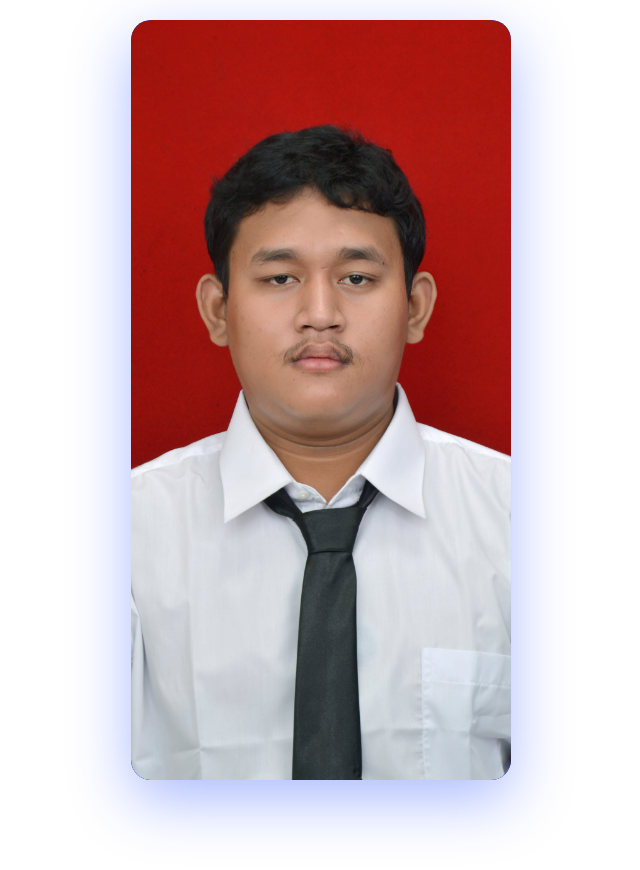
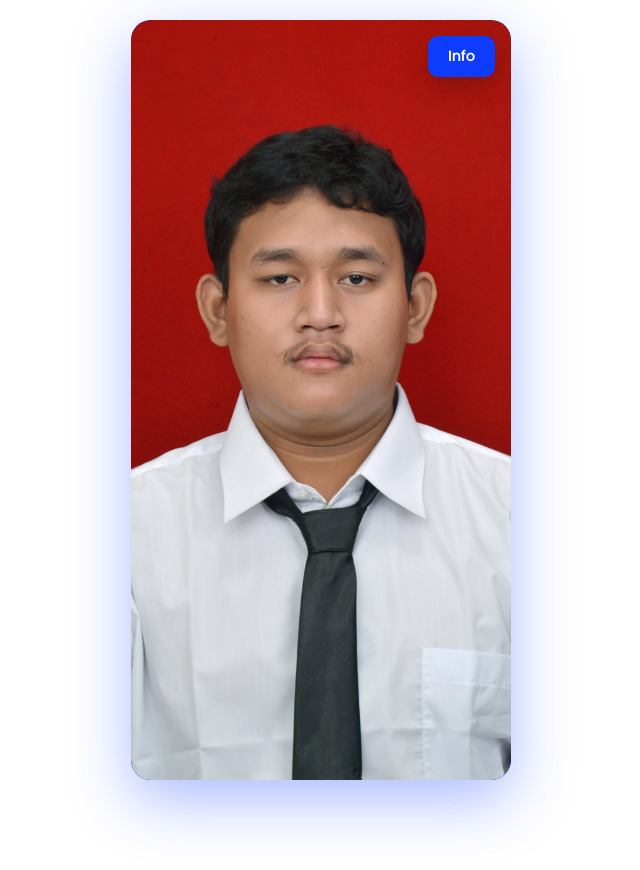
Before and after one commit to vinividivicilala/lolo, a Next.js app in the folder faq/: page /cv in a window 1280 px wide. Shown: the top 870 px of the page, without its empty margins (319-959 px from the left). Built offline with nearby package versions, Linux system fonts and the light colour scheme.

Commit message:
Update page.tsx

```diff
--- a/faq/app/cv/page.tsx
+++ b/faq/app/cv/page.tsx
@@ -9,13 +9,16 @@ const FONT_FAMILY = "'Poppins', 'Poppins Fallback', sans-serif";
 // ===== CV PAGE =====
 export default function CVPage(): React.JSX.Element {
   const cardRef = useRef<HTMLDivElement>(null);
+  const photoRef = useRef<HTMLImageElement>(null);
+  const buttonRef = useRef<HTMLButtonElement>(null);
   const [isMounted, setIsMounted] = useState(false);
+  const [isOpen, setIsOpen] = useState(false);
 
   useEffect(() => {
     setIsMounted(true);
   }, []);
 
-  // Animasi GSAP masuk
+  // Animasi GSAP masuk card
   useEffect(() => {
     if (!isMounted) return;
     if (!cardRef.current) return;
@@ -26,6 +29,66 @@ export default function CVPage(): React.JSX.Element {
       { opacity: 1, y: 0, scale: 1, duration: 0.9, ease: "power3.out" }
     );
   }, [isMounted]);
+
+  // Animasi GSAP tombol (warna transisi)
+  useEffect(() => {
+    if (!isMounted) return;
+    if (!buttonRef.current) return;
+
+    if (isOpen) {
+      gsap.to(buttonRef.current, {
+        backgroundColor: "#ffffff",
+        color: "#0D3CFC",
+        duration: 0.35,
+        ease: "power2.out",
+      });
+    } else {
+      gsap.to(buttonRef.current, {
+        backgroundColor: "#0D3CFC",
+        color: "#ffffff",
+        duration: 0.35,
+        ease: "power2.out",
+      });
+    }
+  }, [isOpen, isMounted]);
+
+  // Animasi GSAP foto: dari full menutupi card → ke tengah ukuran normal
+  useEffect(() => {
+    if (!isMounted) return;
+    if (!photoRef.current) return;
+
+    if (isOpen) {
+      // Foto jadi di tengah ukuran normal
+      gsap.to(photoRef.current, {
+        top: "50%",
+        left: "50%",
+        xPercent: -50,
+        yPercent: -50,
+        width: "70%",
+        height: "70%",
+        objectFit: "contain",
+        borderRadius: "14px",
+        boxShadow: "0 12px 40px rgba(0,0,0,0.35)",
+        duration: 0.55,
+        ease: "power3.inOut",
+      });
+    } else {
+      // Foto full menutupi card
+      gsap.to(photoRef.current, {
+        top: 0,
+        left: 0,
+        xPercent: 0,
+        yPercent: 0,
+        width: "100%",
+        height: "100%",
+        objectFit: "cover",
+        borderRadius: "20px",
+        boxShadow: "0 0px 0px rgba(0,0,0,0)",
+        duration: 0.55,
+        ease: "power3.inOut",
+      });
+    }
+  }, [isOpen, isMounted]);
 
   if (!isMounted) {
     return <div style={{ minHeight: "100vh", backgroundColor: "#ffffff" }} />;
@@ -52,7 +115,7 @@ export default function CVPage(): React.JSX.Element {
           fontFamily: FONT_FAMILY,
         }}
       >
-        {/* ===== BG BIRU FIXED DI TENGAH + FOTO FULL ===== */}
+        {/* ===== BG BIRU FIXED DI TENGAH + FOTO ===== */}
         <div
           style={{
             position: "fixed",
@@ -63,10 +126,10 @@ export default function CVPage(): React.JSX.Element {
             maxWidth: "380px",
             height: "760px",
             zIndex: 1,
-            pointerEvents: "none",
+            pointerEvents: "auto",
           }}
         >
-          {/* Card bg biru — foto full menutupi seluruh card */}
+          {/* Card bg biru */}
           <div
             ref={cardRef}
             style={{
@@ -79,8 +142,9 @@ export default function CVPage(): React.JSX.Element {
               position: "relative",
             }}
           >
-            {/* Foto FULL menutupi seluruh card dari atas sampai bawah */}
+            {/* Foto di dalam card */}
             <img
+              ref={photoRef}
               src="/images/DSC_0614-min.JPG"
               alt="CV"
               style={{
@@ -95,6 +159,31 @@ export default function CVPage(): React.JSX.Element {
                 borderRadius: "20px",
               }}
             />
+
+            {/* ===== TOMBOL INFO / CLOSE DI ATAS KANAN ===== */}
+            <button
+              ref={buttonRef}
+              onClick={() => setIsOpen((v) => !v)}
+              style={{
+                position: "absolute",
+                top: "16px",
+                right: "16px",
+                zIndex: 10,
+                padding: "10px 20px",
+                backgroundColor: "#0D3CFC",
+                color: "#ffffff",
+                border: "none",
+                borderRadius: "10px",
+                fontSize: "14px",
+                fontWeight: 700,
+                cursor: "pointer",
+                fontFamily: FONT_FAMILY,
+                letterSpacing: "0.02em",
+                boxShadow: "0 8px 24px rgba(0,0,0,0.25)",
+              }}
+            >
+              {isOpen ? "Close" : "Info"}
+            </button>
           </div>
         </div>
       </div>
```
